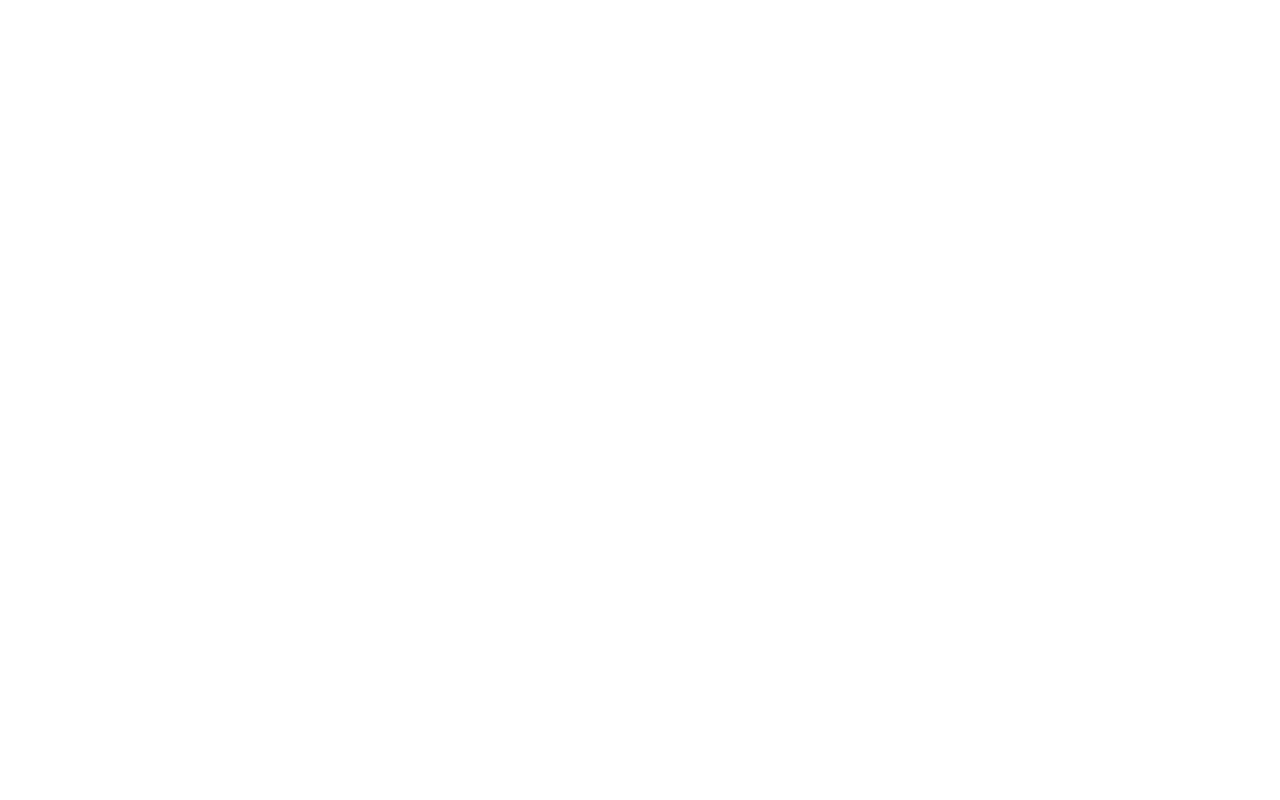
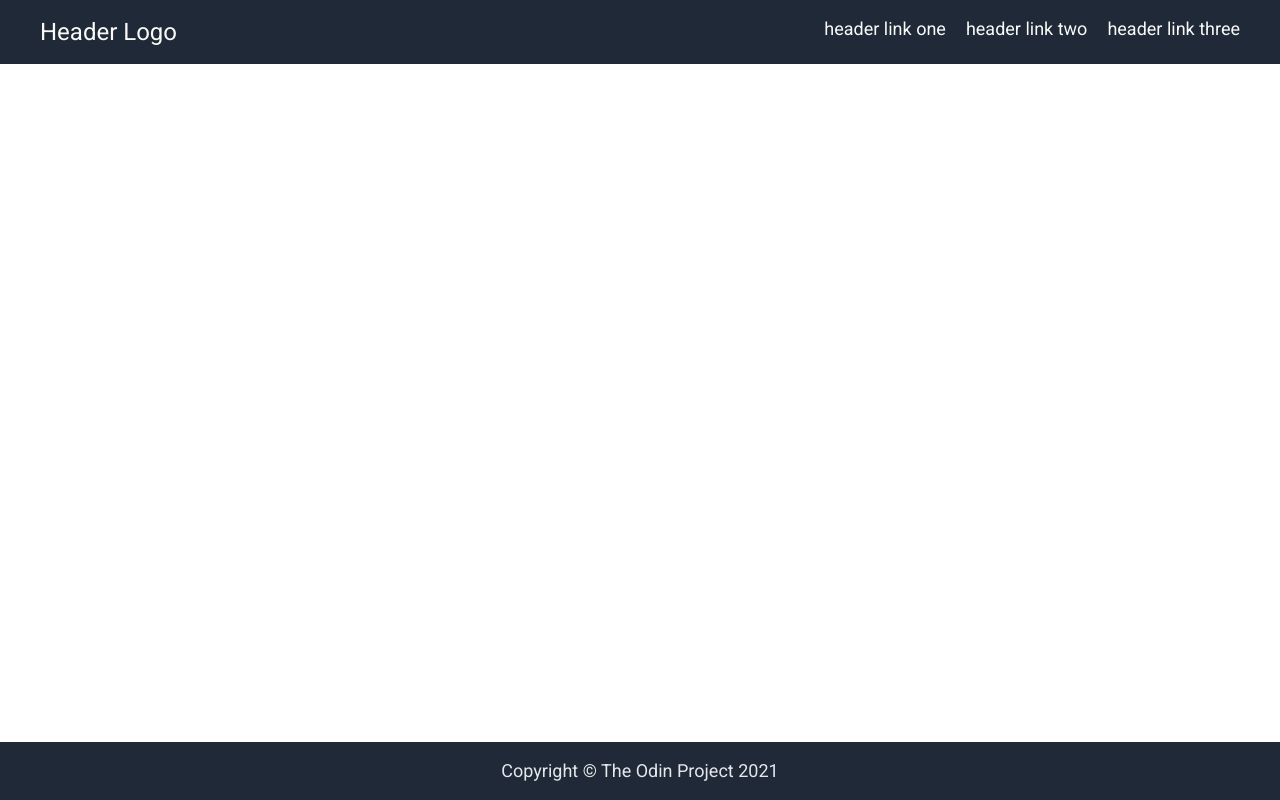
Before and after one commit to HIROS-DEV/Project-Landing-Page, a plain HTML site: page index.html in a window 1280 px wide. Drawn offline with Linux system fonts and the light colour scheme.

Commit message:
Add header and footer structures and styles

```diff
--- a/index.html
+++ b/index.html
@@ -1,13 +1,38 @@
 <!DOCTYPE html>
 <html lang="en">
-<head>
-    <meta charset="UTF-8">
-    <meta http-equiv="X-UA-Compatible" content="IE=edge">
-    <meta name="viewport" content="width=device-width, initial-scale=1.0">
-    <link rel="stylesheet" href="style.css">
-    <title>Landing Page</title>
-</head>
-<body>
-
-</body>
+	<head>
+		<meta charset="UTF-8" />
+		<meta http-equiv="X-UA-Compatible" content="IE=edge" />
+		<meta name="viewport" content="width=device-width, initial-scale=1.0" />
+		<link rel="stylesheet" href="style.css" />
+		<link rel="preconnect" href="https://fonts.googleapis.com" />
+		<link rel="preconnect" href="https://fonts.gstatic.com" crossorigin />
+		<link
+			href="https://fonts.googleapis.com/css2?family=Roboto:ital,wght@0,100;0,300;0,400;0,500;0,700;0,900;1,100;1,300;1,400;1,500;1,700;1,900&display=swap"
+			rel="stylesheet"
+		/>
+		<title>Landing Page</title>
+	</head>
+	<body>
+		<header>
+			<div class="wrapper">
+				<h1>Header Logo</h1>
+				<ul>
+					<li>
+						<a href="#">header link one</a>
+					</li>
+					<li>
+						<a href="#">header link two</a>
+					</li>
+					<li>
+						<a href="#">header link three</a>
+					</li>
+				</ul>
+			</div>
+		</header>
+		<main></main>
+		<footer>
+			<p>Copyright <span>&copy;</span> The Odin Project 2021</p>
+		</footer>
+	</body>
 </html>
--- a/style.css
+++ b/style.css
@@ -128,4 +128,70 @@ table {
 	border-collapse: collapse;
 	border-spacing: 0;
 }
+
+a {
+	text-decoration: none;
+}
 /***** reset css end ******/
+html {
+	box-sizing: border-box;
+}
+
+*,
+*:before,
+*:after {
+	box-sizing: inherit;
+	font-family: 'Roboto', sans-serif !important;
+}
+
+body {
+	width: 100%;
+	min-height: 100vh;
+	display: flex;
+	flex-direction: column;
+}
+
+header,
+footer {
+	background-color: #1f2937;
+	padding: 20px;
+}
+
+main {
+	flex: 1;
+}
+
+header,
+header ul li a,
+footer {
+	color: #f9faf8;
+}
+
+header,
+header ul,
+footer {
+	display: flex;
+	gap: 20px;
+}
+
+header h1 {
+	font-size: 24px;
+	color: #f9faf8;
+}
+
+header ul,
+footer {
+	font-size: 18px;
+	color: #e5e7eb;
+}
+
+.wrapper {
+	display: flex;
+	width: 1200px;
+	margin: 0 auto;
+	justify-content: space-between;
+}
+
+footer {
+	justify-content: center;
+}
```
